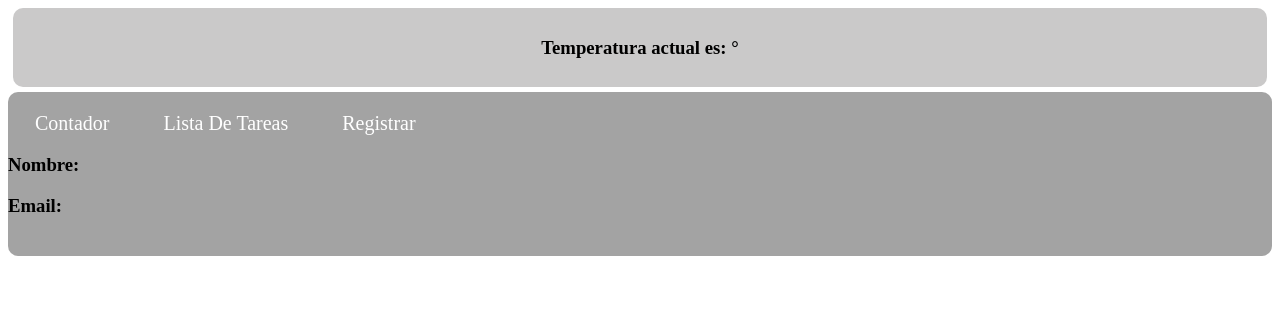
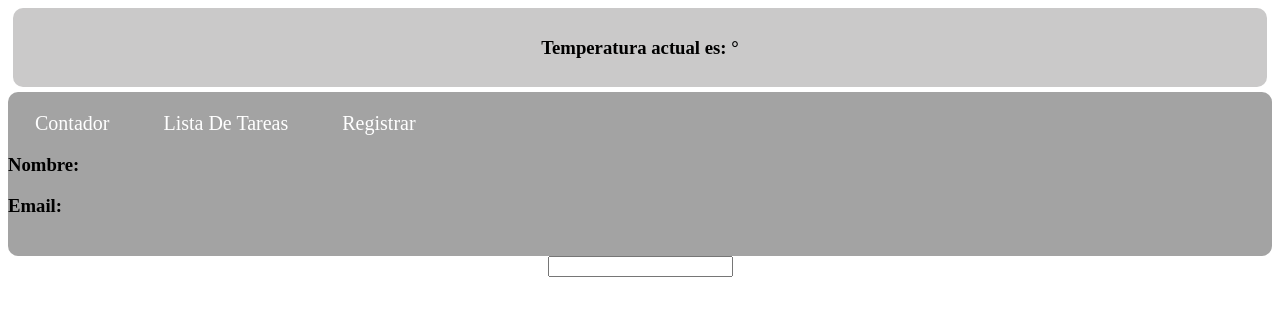
Before and after one commit to jkdevcode/vuejs_documentation_examples, a Vue app: page / in a window 1280 px wide. Shown: the top 316 px of the page. Built offline with nearby package versions, Linux system fonts and the light colour scheme; no server answers.

Commit message:
Add input field with reactive binding for texto and v-model in MainView component

```diff
--- a/src/views/MainView.vue
+++ b/src/views/MainView.vue
@@ -4,6 +4,8 @@
     <Sidebar />
     <div class="content">
       <router-view />
+      <input type="text" v-model="texto"> <!-- v-model nos permite guardar una variable reactiva -->
+      {{ texto }}
     </div>
   </div>
   </template>
@@ -11,6 +13,9 @@
   <script setup>
   import Sidebar from '../components/Sidebar.vue'
   import Header from '@/components/Header.vue';
+  import { ref } from "vue";
+
+  const texto = ref('')
   </script>
 
   <style>
```
